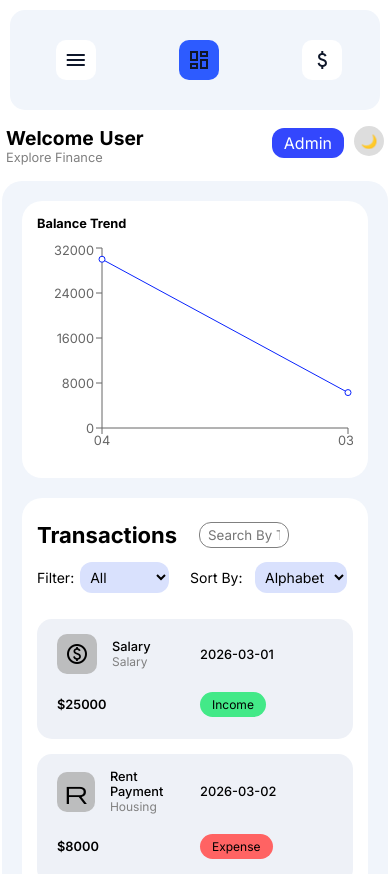
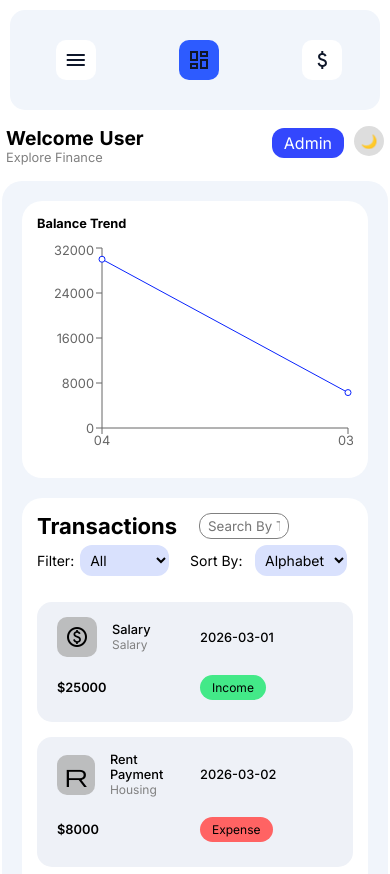
Before and after one commit to khushbuChaudhary2213/fintech-dashboard, a React (Vite) app: page / in a window 390 px wide. Shown: the top 874 px of the page. Built offline with nearby package versions, Linux system fonts and the light colour scheme.

Commit message:
Refine Responsiveness

```diff
--- a/src/responsive.css
+++ b/src/responsive.css
@@ -44,7 +44,6 @@
   }
   .transactions-header {
     display: grid;
-    grid-template-rows: 1fr 1fr;
     grid-template-columns: 1fr 1fr 1fr;
   }
 }
```
